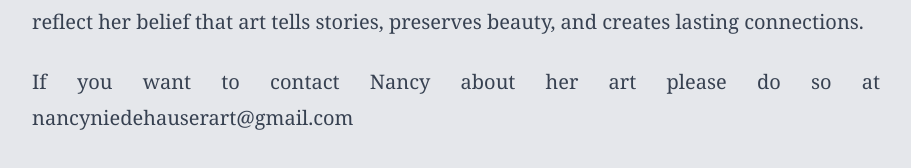
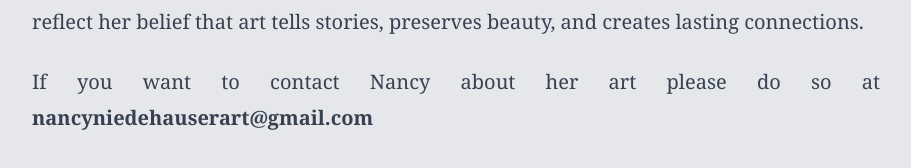
Before and after one commit to ChromaticRanger/artbynancy, a Vue app: page /about in a window 1280 px wide. Shown: the part 1607-1775 px from the top of the page, without its empty margins (184-1095 px from the left). Built offline with nearby package versions, Linux system fonts and the light colour scheme.

Commit message:
Made email address show in bold text

```diff
--- a/src/views/AboutView.vue
+++ b/src/views/AboutView.vue
@@ -28,7 +28,7 @@
       </p>
 
       <p>
-      If you want to contact Nancy about her art please do so at nancyniedehauserart@gmail.com
+      If you want to contact Nancy about her art please do so at <b>nancyniedehauserart@gmail.com</b>
       </p>
     </div>
   </div>
```
